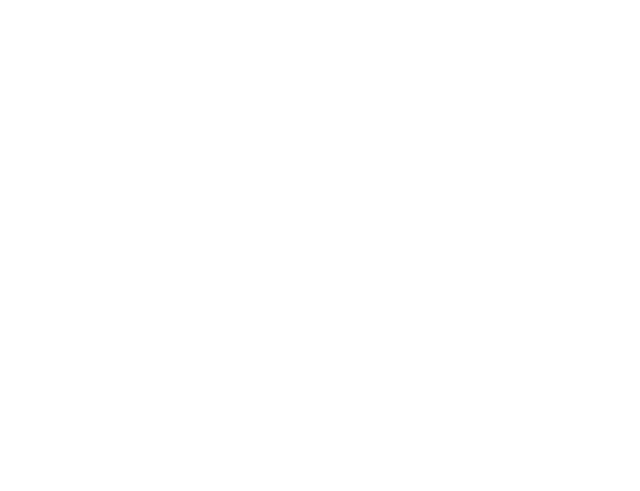
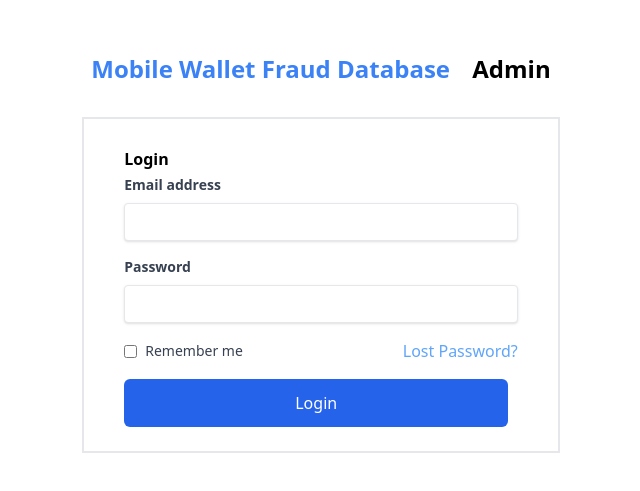
Before and after one commit to sosualfred/mobile-wallet-fraud-database, a React (Vite) app in the folder frontend-admin/: page / in a window 1280 px wide. Before the commit this address had no page. Shown: the part 147-638 px from the top of the page, without its empty margins (319-959 px from the left). Built offline with nearby package versions, Linux system fonts and the light colour scheme; no server answers; what chartjs-plugin-datalabels would draw is missing.

Commit message:
integrated api for admin login

```diff
--- a/frontend-admin/package.json
+++ b/frontend-admin/package.json
@@ -11,6 +11,7 @@
   },
   "dependencies": {
     "@heroicons/react": "^2.1.5",
+    "axios": "^1.7.7",
     "chart.js": "^4.4.6",
     "chartjs-plugin-datalabels": "^2.2.0",
     "lucide-react": "^0.417.0",
--- a/frontend-admin/src/App.tsx
+++ b/frontend-admin/src/App.tsx
@@ -20,8 +20,8 @@
       <Routes>
 
 
-        <Route path="/admin-login" element={<AdminLogin />} />
-        <Route path="/admin-login" element={<AdminLogin />} />
+        <Route path="/" element={<AdminLogin />} />
+        {/* <Route path="/" element={<AdminLogin />} /> */}
         <Route path="/admin-reset-password" element={<AdminResetPassword />} />
         <Route path="/admin-recover-password" element={<AdminRecoverPassword />} />
         <Route path="/reported" element={<AdminNav />} />
--- a/frontend-admin/src/components/AdminLogin.jsx
+++ b/frontend-admin/src/components/AdminLogin.jsx
@@ -1,27 +1,56 @@
-import React from "react";
+import React, { useState } from "react";
 import TextInput from "./TextInput";
-import { EyeOff, Eye } from "lucide-react";
+import { useNavigate } from "react-router-dom";
+import { apiLogin } from "../services/auth";
+const AdminLogin = () => {
+  const navigate = useNavigate();
+  const [loading, setLoading] = useState(false);
+  const [error, setError] = useState(null);
+  const currentYear = new Date().getFullYear();
 
-const AdminLogin = () => {
+  const handleSubmit = async (e) => {
+    e.preventDefault();
+    setLoading(true); // Start loading
+
+    const formData = new FormData(e.target);
+    const email = formData.get("email");
+    const password = formData.get("password");
+
+    try {
+      const response = await apiLogin({ email, password });
+      if (response.status === 200) {
+        const { userId, accessToken } = response.data;
+        localStorage.setItem("userID", userId);
+        localStorage.setItem("token", accessToken);
+
+        setTimeout(() => {
+          navigate('/reported');
+        }, 2000);
+      }
+    } catch (error) {
+      console.error("Login failed:", error);
+      setError("Login failed. Please check your credentials."); // Set error message
+    } finally {
+      setLoading(false);
+    }
+  };
+
   return (
-    <div className="flex justify-center items-center h-screen ">
-      <form>
+    <div className="flex justify-center items-center h-screen">
+      <form onSubmit={handleSubmit}>
         <p className="text-center text-2xl font-bold mb-8">
-          <span className="text-blue-500 mr-4">
-            {" "}
-            Mobile Wallet Fraud Database
-          </span>{" "}
-          Admin
+          <span className="text-blue-500 mr-4">Mobile Wallet Fraud Database</span> Admin
         </p>
 
-        <div className=" flex border-2 mt-4 ">
+        <div className="flex border-2 mt-4">
           <div className="p-6 mx-4">
             <h3 className="my-1 font-bold">Login</h3>
-            <TextInput label="Email address" type="text" name="Email address" />
+            <TextInput label="Email address" type="text" name="email" />
             <TextInput label="Password" type="password" name="password" />
 
+            {error && <p className="text-red-500">{error}</p>} {/* Display error message */}
+
             <div className="flex items-center justify-between">
-              <div className="flex items-center ">
               <div className="flex items-center">
                 <input
                   type="checkbox"
@@ -29,28 +58,20 @@
                   name="remember-me"
                   className="mr-2"
                 />
-
-                    <label
-                      htmlFor="remember-me"
-                      className="text-sm font-medium text-gray-700 mr-40"
-                    >
+                <label htmlFor="remember-me" className="text-sm font-medium text-gray-700 mr-40">
                   Remember me
                 </label>
-                    <a
-                      href="#"
-                      className="text-blue-400 justify-items-end flex"
-                    >
+                <a href="#" className="text-blue-400 justify-items-end flex">
                   Lost Password?
                 </a>
               </div>
             </div>
-            </div>
             <button
-              variant="solid"
               type="submit"
-              className="mt-4 py-3 px-8 w-96 bg-blue-600 text-white rounded-md "
+              className={`mt-4 py-3 px-8 w-96 ${loading ? 'bg-gray-400' : 'bg-blue-600'} text-white rounded-md`}
+              disabled={loading} // Disable button while loading
             >
-              Login
+              {loading ? 'Logging in...' : 'Login'}
             </button>
           </div>
         </div>
--- /dev/null
+++ b/frontend-admin/src/services/auth.js
@@ -0,0 +1,11 @@
+import {apiClient} from  "./config"
+
+
+// registration
+export const apiSignup = async (payload) => {
+    return await apiClient.post("/auth/register",payload)
+}
+// login
+export const apiLogin = async (payload) => {
+    return apiClient.post("/api/admin/login",payload)
+}
--- /dev/null
+++ b/frontend-admin/src/services/config.js
@@ -0,0 +1,16 @@
+import axios from "axios";
+
+const baseUrl = import.meta.env.VITE_BASE_URL
+
+const token = localStorage.getItem("token")
+
+if (token) {
+    axios.defaults.headers.common["Authorization"] = `Bearer ${token}`
+}
+
+export const apiClient = axios.create({
+    baseURL: baseUrl,
+    headers: {
+      'Content-Type': 'application/json',
+    },
+  });
```
Also changed, not shown: 1 other file (tests, documents, lock files or other folders). Lines whose indentation alone changed are shown as unchanged.
